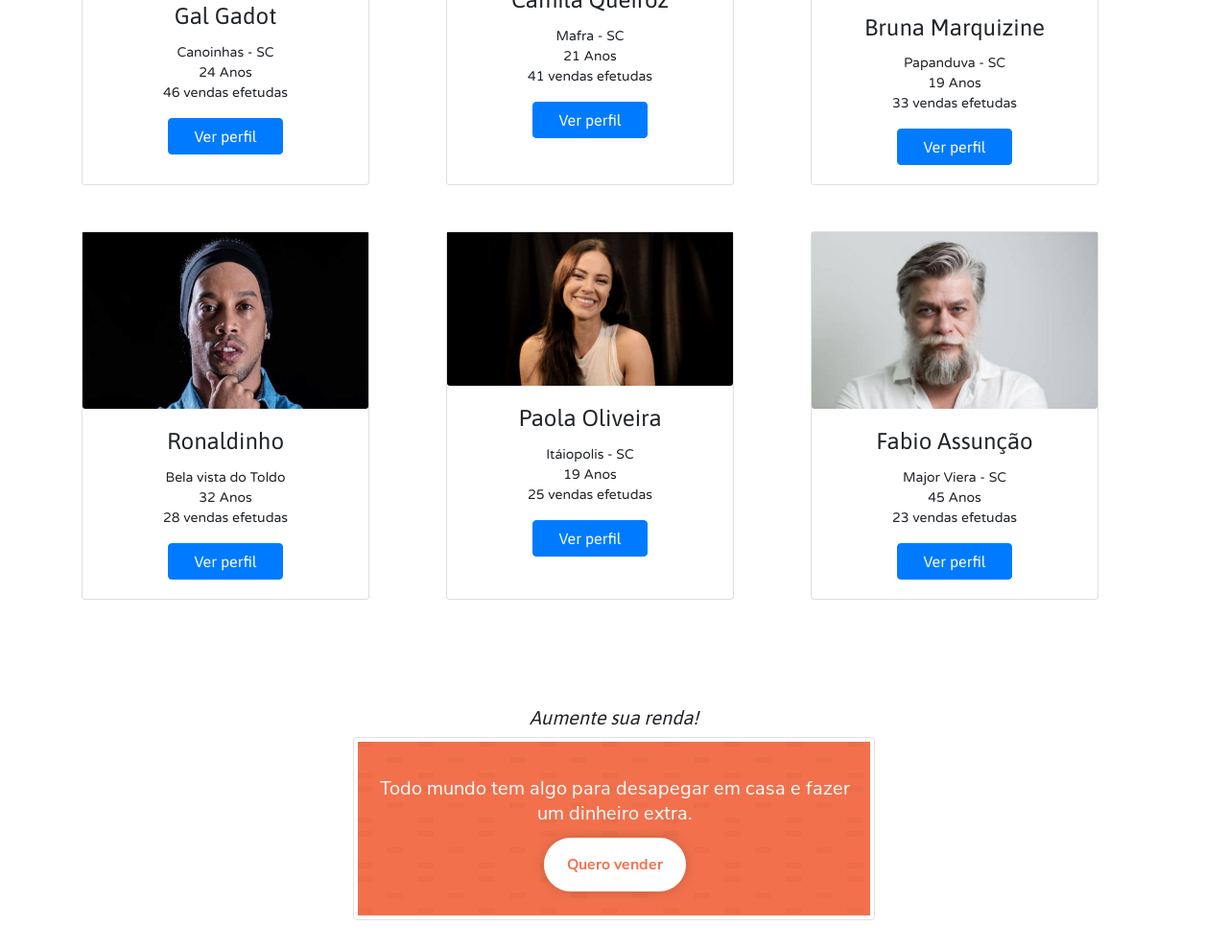
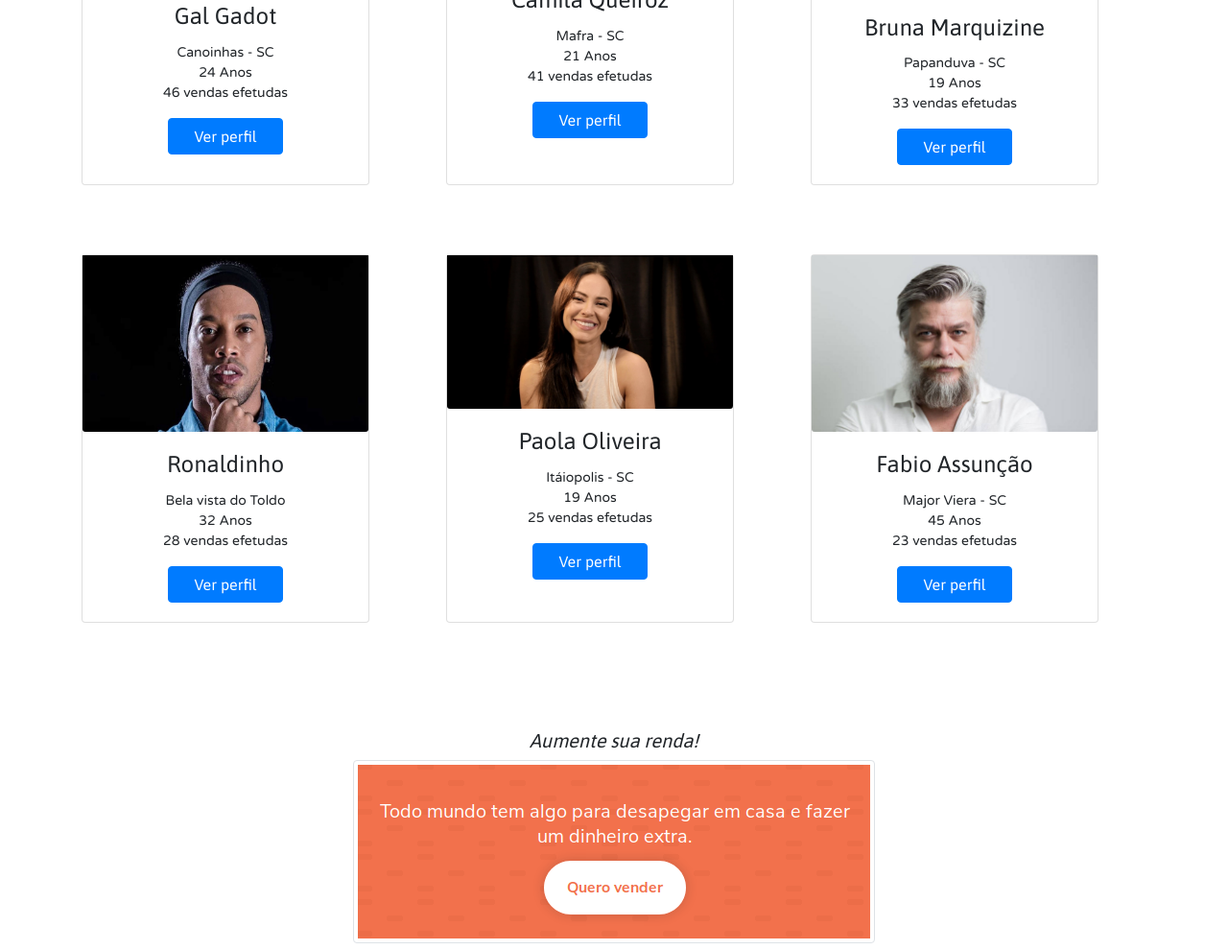
Before and after one commit to vanessakoch/Site_Anuncios, a plain HTML site: page destaque.html in a window 1280 px wide. Shown: the part 1326-2316 px from the top of the page at 96% size. Drawn offline with nearby package versions, Linux system fonts and the light colour scheme.

Commit message:
Update destaque.html

```diff
--- a/destaque.html
+++ b/destaque.html
@@ -165,8 +165,11 @@
                 </div>
             </div>
         </div>
-      </br>
-      </br>
+        <div class="container">
+            <br />
+            <br />
+            <br />
+        </div>
         <div class="container">
           <div class="row">
             <div class="col">
```
